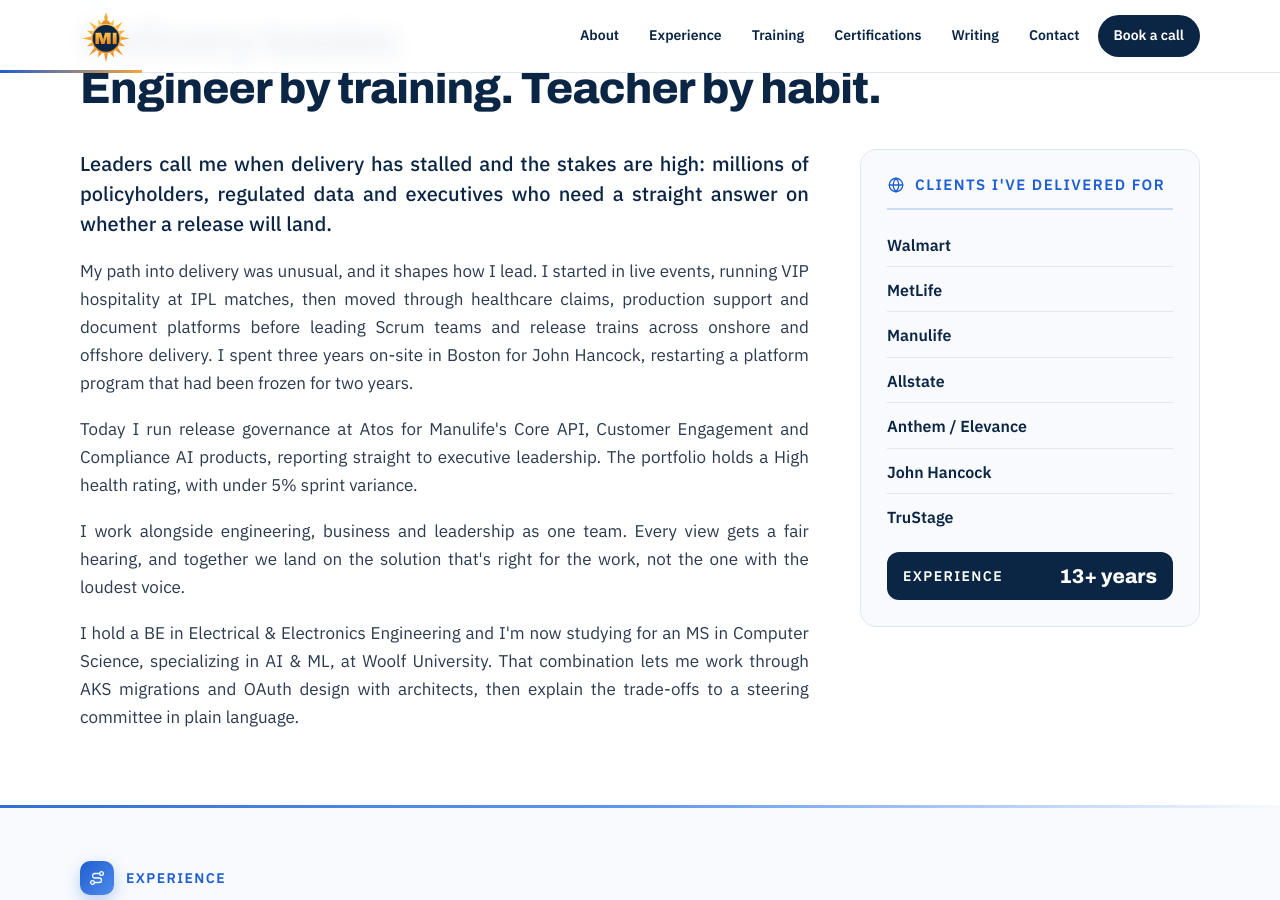
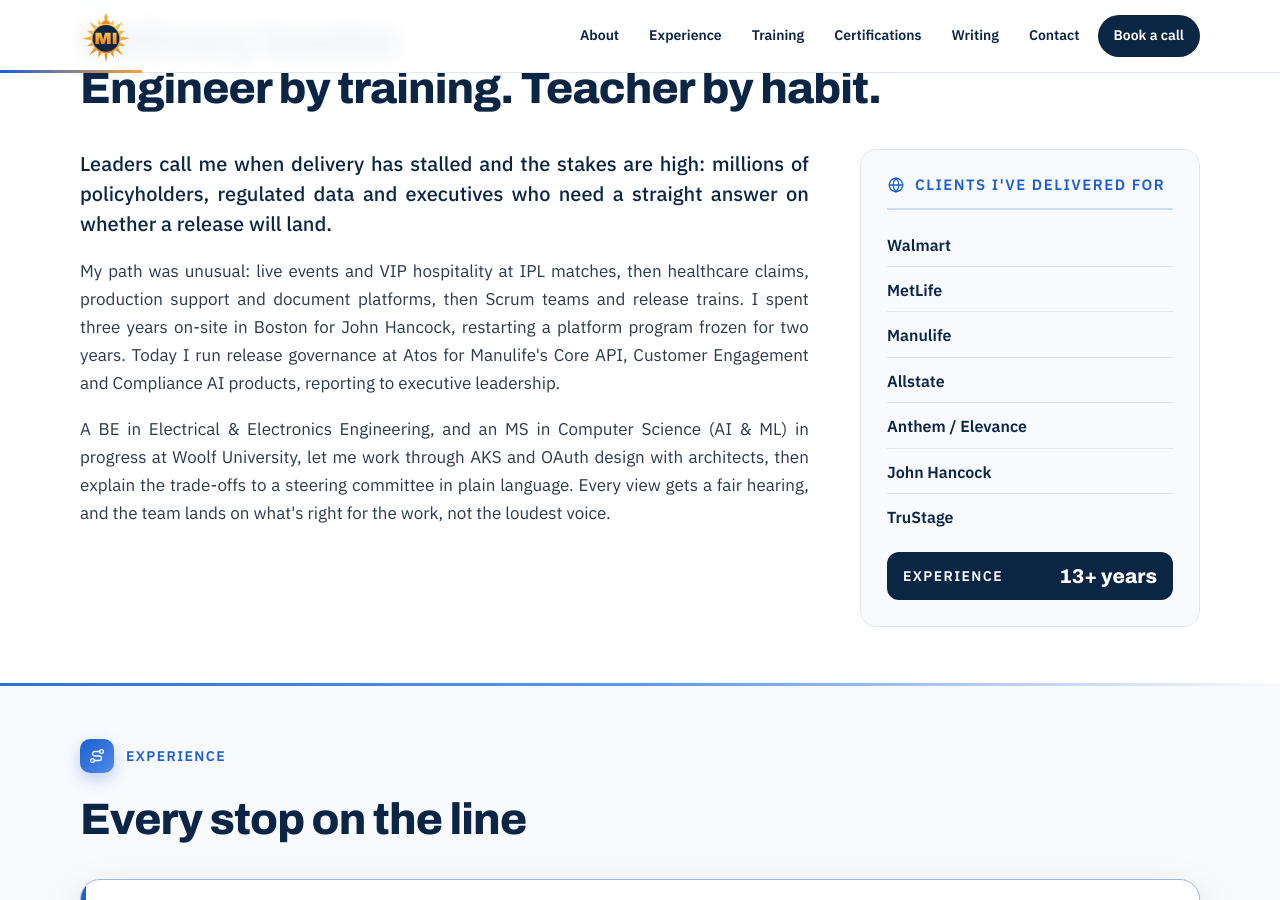
Before and after one commit to Madhan-I/Madhan-I.github.io, a Jekyll site: the page built from index.html, in a window 1280 px wide and 900 px high, scrolled down 998 px. Built offline with Jekyll 4.4.1, drawn with Linux system fonts in a browser that asks for light colours.

Commit message:
About: tighten to 3 paragraphs (~150 words), no new facts.
Co-Authored-By: Claude Opus 5.5 <noreply@anthropic.com>
Claude-Session: https://claude.ai/code/session_01MFRrTt7LBDdX57m85KHNGp

```diff
--- a/_data/profile.yml
+++ b/_data/profile.yml
@@ -71,10 +71,8 @@ metrics:
 about_title: "Delivery leader.|Engineer by training. Teacher by habit."
 about:
   - "Leaders call me when delivery has stalled and the stakes are high: millions of policyholders, regulated data and executives who need a straight answer on whether a release will land."
-  - "My path into delivery was unusual, and it shapes how I lead. I started in live events, running VIP hospitality at IPL matches, then moved through healthcare claims, production support and document platforms before leading Scrum teams and release trains across onshore and offshore delivery. I spent three years on-site in Boston for John Hancock, restarting a platform program that had been frozen for two years."
-  - "Today I run release governance at Atos for Manulife's Core API, Customer Engagement and Compliance AI products, reporting straight to executive leadership. The portfolio holds a High health rating, with under 5% sprint variance."
-  - "I work alongside engineering, business and leadership as one team. Every view gets a fair hearing, and together we land on the solution that's right for the work, not the one with the loudest voice."
-  - "I hold a BE in Electrical & Electronics Engineering and I'm now studying for an MS in Computer Science, specializing in AI & ML, at Woolf University. That combination lets me work through AKS migrations and OAuth design with architects, then explain the trade-offs to a steering committee in plain language."
+  - "My path was unusual: live events and VIP hospitality at IPL matches, then healthcare claims, production support and document platforms, then Scrum teams and release trains. I spent three years on-site in Boston for John Hancock, restarting a platform program frozen for two years. Today I run release governance at Atos for Manulife's Core API, Customer Engagement and Compliance AI products, reporting to executive leadership."
+  - "A BE in Electrical & Electronics Engineering, and an MS in Computer Science (AI & ML) in progress at Woolf University, let me work through AKS and OAuth design with architects, then explain the trade-offs to a steering committee in plain language. Every view gets a fair hearing, and the team lands on what's right for the work, not the loudest voice."
 
 clients:
   - Walmart
```
